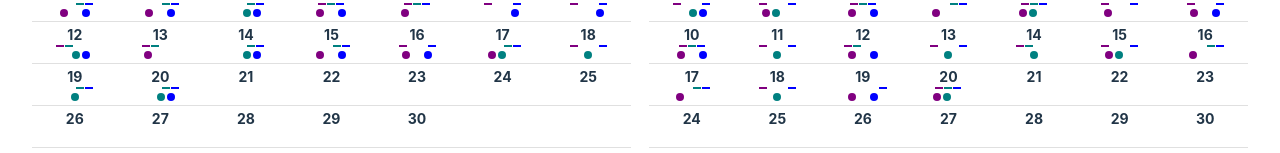
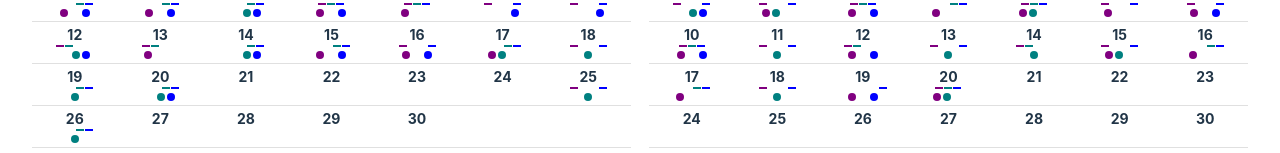
Before and after one commit to gh286991/mobile-swipe-calendar, a React (Vite) app: page / in a window 1280 px wide. Shown: the part 787-940 px from the top of the page. Built offline with nearby package versions, Linux system fonts and the light colour scheme.

Commit message:
feat: add string mode and year view

```diff
--- a/package.json
+++ b/package.json
@@ -1,6 +1,6 @@
 {
   "name": "mobile-swipe-calendar",
-  "version": "0.0.16",
+  "version": "0.0.17",
   "type": "module",
   "main": "dist/mobile-swipe-calendar.js",
   "types": "dist/mobile-swipe-calendar.d.ts",
--- a/src/Component/DayCell/index.tsx
+++ b/src/Component/DayCell/index.tsx
@@ -9,6 +9,7 @@ import {
   typeColors,
   EventCode,
   TypeCode,
+  IStringEvent,
 } from "../../Const/colors";
 
 import { getDate } from "date-fns";
@@ -16,8 +17,10 @@ import { getDate } from "date-fns";
 type DayCellProps = {
   date: Date;
   isToday: boolean;
-  dashColors: Colors[];
-  dotColors: Colors[];
+  dashColors?: Colors[];
+  dotColors?: Colors[];
+  stringEvent?: IStringEvent; // 日期事件文字
+  isSimple?: boolean; // 是否為簡單模式(只顯示icon，不顯示文字)
   onClick: (date: Date) => void;
 };
 
@@ -26,6 +29,8 @@ const DayCell: React.FC<DayCellProps> = ({
   date,
   dashColors,
   dotColors,
+  stringEvent, // 日期事件文字
+  isSimple, // 是否為簡單模式(只顯示icon，不顯示文字)
   onClick,
 }) => {
   const day = getDate(date);
@@ -44,11 +49,12 @@ const DayCell: React.FC<DayCellProps> = ({
   };
 
   function generateColorArray(
-    dotColors: Colors[],
     colorsMap: Record<EventCode | TypeCode, Colors>,
+    dotColors?: Colors[],
   ): (Colors | null)[] {
     const resultArray: (Colors | null)[] = [null, null, null];
 
+    if (dotColors) {
       dotColors.forEach((color) => {
         const colorCode = getColorCode(color, colorsMap);
 
@@ -56,15 +62,18 @@ const DayCell: React.FC<DayCellProps> = ({
           resultArray[colorCode - 1] = color;
         }
       });
+    }
 
     return resultArray;
   }
 
+  const renderDayCell = () => {
+    if (isSimple) {
+      // 若為簡單模式，僅顯示一槓及點icon
       return (
-    <td key={date.toISOString()} onClick={() => onClick(date)}>
-      <div className={isToday ? style.today : ""}>{day}</div>
+        <>
           <div className={style.dashContainer}>
-        {generateColorArray(dashColors, eventColors).map((color, index) =>
+            {generateColorArray(eventColors, dashColors).map((color, index) =>
               color ? (
                 <Dash key={index} color={color} />
               ) : (
@@ -73,7 +82,7 @@ const DayCell: React.FC<DayCellProps> = ({
             )}
           </div>
           <div className={style.dotContainer}>
-        {generateColorArray(dotColors, typeColors).map((color, index) =>
+            {generateColorArray(typeColors, dotColors).map((color, index) =>
               color ? (
                 <Dot key={index} color={color} />
               ) : (
@@ -81,8 +90,35 @@ const DayCell: React.FC<DayCellProps> = ({
               ),
             )}
           </div>
+        </>
+      );
+    } else {
+      // 若非為簡單模式，則顯示文字
+      return (
+        <div
+          className={`${style.stringContainer} string-event-${stringEvent?.eventType}`}
+        >
+          {stringEvent?.eventName}
+        </div>
+      );
+    }
+  };
+
+  return (
+    <td
+      key={date.toISOString()}
+      onClick={() => onClick(date)}
+      className='day-cell'
+    >
+      <div className={isToday ? style.today : ""}>{day}</div>
+      {renderDayCell()}
     </td>
   );
 };
 
+// props 預設值
+DayCell.defaultProps = {
+  isSimple: true, // 是否為簡單模式
+};
+
 export default DayCell;
--- a/src/Component/DayCell/styles.module.scss
+++ b/src/Component/DayCell/styles.module.scss
@@ -13,6 +13,13 @@
     display: flex;
     justify-content: center;
     margin-bottom: 2px;
+}
+
+.stringContainer {
+    display: block;
+    justify-content: center;
+    text-wrap: wrap;
+    height: 1.5em;
 }
 
 .today {
--- a/src/Component/MonthView/index.tsx
+++ b/src/Component/MonthView/index.tsx
@@ -16,10 +16,11 @@ import style from "./style.module.scss";
 type Prop = {
   monthDate: Date;
   dateColorsConfig: DateColorsConfig[];
+  isSimple?: boolean; // 是否為簡單模式(只顯示icon，不顯示文字)
   onClick: (date: Date) => void;
 };
 
-function MonthView({ monthDate, dateColorsConfig, onClick }: Prop) {
+function MonthView({ monthDate, dateColorsConfig, isSimple, onClick }: Prop) {
   const daysInMonth = getDaysInMonth(monthDate);
   const firstDayOfMonth = getDay(startOfMonth(monthDate));
   const days = Array.from({ length: daysInMonth }, (_, idx) => idx + 1);
@@ -31,16 +32,18 @@ function MonthView({ monthDate, dateColorsConfig, onClick }: Prop) {
     const config = dateColorsConfig.find((item) => item.date === key) || {
       events: [],
       types: [],
+      stringEvent: {},
     };
 
     const dashColors = config.events
-      .map((eventCode) => eventColors[eventCode])
+      ?.map((eventCode) => eventColors[eventCode])
       .filter(Boolean);
     const dotColors = config.types
-      .map((typeCode) => typeColors[typeCode])
+      ?.map((typeCode) => typeColors[typeCode])
       .filter(Boolean);
+    const stringEvent = config.stringEvent; // 取得該日期事件文字
 
-    return { dashColors, dotColors };
+    return { dashColors, dotColors, stringEvent };
   };
 
   const getLastRowCellsCount = () => {
@@ -53,7 +56,7 @@ function MonthView({ monthDate, dateColorsConfig, onClick }: Prop) {
   };
 
   return (
-    <div key={monthDate.toString()} className={style.container}>
+    <div key={monthDate.toString()} className={`${style.container} month-view`}>
       <div>{format(monthDate, "MMMM", { locale: zhTW })}</div>
       <table>
         <thead>
@@ -76,7 +79,8 @@ function MonthView({ monthDate, dateColorsConfig, onClick }: Prop) {
               ))}
             {days.slice(0, 7 - firstDayOfMonth).map((day) => {
               const date = new Date(year, month, day);
-              const { dashColors, dotColors } = getColorsForDate(date);
+              const { dashColors, dotColors, stringEvent } =
+                getColorsForDate(date);
 
               return (
                 <DayCell
@@ -85,6 +89,8 @@ function MonthView({ monthDate, dateColorsConfig, onClick }: Prop) {
                   isToday={isToday(date)}
                   dashColors={dashColors}
                   dotColors={dotColors}
+                  isSimple={isSimple}
+                  stringEvent={stringEvent}
                   onClick={onClick}
                 />
               );
@@ -101,15 +107,18 @@ function MonthView({ monthDate, dateColorsConfig, onClick }: Prop) {
                   )
                   .map((day) => {
                     const date = new Date(year, month, day);
-                    const { dashColors, dotColors } = getColorsForDate(date);
+                    const { dashColors, dotColors, stringEvent } =
+                      getColorsForDate(date);
 
                     return (
                       <DayCell
                         key={+date}
                         date={date}
+                        stringEvent={stringEvent}
                         isToday={isToday(date)}
                         dashColors={dashColors}
                         dotColors={dotColors}
+                        isSimple={isSimple}
                         onClick={onClick}
                       />
                     );
@@ -128,4 +137,9 @@ function MonthView({ monthDate, dateColorsConfig, onClick }: Prop) {
   );
 }
 
+// props 預設值
+MonthView.defaultProps = {
+  isSimple: true, // 是否為簡單模式
+};
+
 export default MonthView;
--- a/src/Const/colors.ts
+++ b/src/Const/colors.ts
@@ -14,8 +14,14 @@ export const typeColors: Record<TypeCode, Colors> = {
   3: "blue", // 個人行事曆
 };
 
+export interface IStringEvent {
+  eventName?: string; // 事件名稱
+  eventType?: string; // 事件類型
+}
+
 export declare type DateColorsConfig = {
   date: string;
-  events: EventCode[];
-  types: TypeCode[];
+  events?: EventCode[];
+  types?: TypeCode[];
+  stringEvent?: IStringEvent; // 日期事件文字
 };
--- a/src/Module/Calendar/index.tsx
+++ b/src/Module/Calendar/index.tsx
@@ -8,11 +8,12 @@ import { DateColorsConfig } from "../../Const/colors";
 import style from "./style.module.scss";
 
 type Props = {
+  isSimple?: boolean; // 是否為簡單模式
   dateColorsConfig: DateColorsConfig[];
   onClick: (date: Date) => void;
 };
 
-function Calendar({ dateColorsConfig, onClick }: Props) {
+function Calendar({ isSimple, dateColorsConfig, onClick }: Props) {
   const { focusMonth, setFocusMonth } = useCalendarContext();
   const [monthsToShow, setMonthsToShow] = useState([
     subMonths(new Date(), 1),
@@ -103,6 +104,7 @@ function Calendar({ dateColorsConfig, onClick }: Props) {
             key={+month}
             monthDate={new Date(month)}
             dateColorsConfig={dateColorsConfig}
+            isSimple={isSimple}
             onClick={onClick}
           />
         ))}
@@ -111,4 +113,9 @@ function Calendar({ dateColorsConfig, onClick }: Props) {
   );
 }
 
+// props 預設值
+Calendar.defaultProps = {
+  isSimple: true, // 是否為簡單模式
+};
+
 export default Calendar;
--- a/src/index.ts
+++ b/src/index.ts
@@ -3,4 +3,6 @@ export { default as ListPage } from "./Module/ListPage";
 export { default as GoToTodayButton } from "./Component/GoToTodayButton";
 export { default as GoBackButton } from "./Component/GoBackButton";
 export { default as LegendPage } from "./Module/LegendPage";
+export { default as MonthView } from "./Component/MonthView";
+export { default as YearView } from "./Component/YearView";
 export { CalendarProvider } from "./Module/Calendar/CalendarContext";
--- a/src/mockData/calendar.json
+++ b/src/mockData/calendar.json
@@ -285,7 +285,11 @@
         "types": [
             3,
             3
-        ]
+        ],
+         "stringEvent": {
+            "eventName": "例",
+            "eventType": 2
+        }
     },
     {
         "date": "2023-11-05",
@@ -297,7 +301,11 @@
         "types": [
             3,
             1
-        ]
+        ],
+        "stringEvent": {
+           "eventName": "休",
+           "eventType": 2
+       }
     },
     {
         "date": "2023-11-06",
@@ -369,7 +377,11 @@
         "types": [
             3,
             3
-        ]
+        ],
+        "stringEvent": {
+           "eventName": "例",
+           "eventType": 2
+       }
     },
     {
         "date": "2023-11-12",
@@ -381,7 +393,11 @@
         "types": [
             3,
             2
-        ]
+        ],
+        "stringEvent": {
+           "eventName": "休",
+           "eventType": 2
+       }
     },
     {
         "date": "2023-11-13",
@@ -417,7 +433,11 @@
         "types": [
             3,
             1
-        ]
+        ],
+        "stringEvent": {
+           "eventName": "國定假日",
+           "eventType": 2
+       }
     },
     {
         "date": "2023-11-16",
@@ -441,7 +461,11 @@
         "types": [
             1,
             2
-        ]
+        ],
+        "stringEvent": {
+            "eventName": "公司旅遊假",
+            "eventType": 1
+        }
     },
     {
         "date": "2023-11-18",
@@ -453,7 +477,11 @@
         "types": [
             2,
             2
-        ]
+        ],
+        "stringEvent": {
+           "eventName": "例",
+           "eventType": 2
+       }
     },
     {
         "date": "2023-11-19",
@@ -465,7 +493,43 @@
         "types": [
             2,
             2
-        ]
+        ],
+        "stringEvent": {
+           "eventName": "休",
+           "eventType": 2
+       }
+    },
+    {
+        "date": "2023-11-25",
+        "events": [
+            1,
+            3,
+            1
+        ],
+        "types": [
+            2,
+            2
+        ],
+        "stringEvent": {
+           "eventName": "例",
+           "eventType": 2
+       }
+    },
+    {
+        "date": "2023-11-26",
+        "events": [
+            3,
+            2,
+            3
+        ],
+        "types": [
+            2,
+            2
+        ],
+        "stringEvent": {
+           "eventName": "休",
+           "eventType": 2
+       }
     },
     {
         "date": "2023-11-20",
```
Also changed, not shown: src/Component/YearView/index.tsx (added, +31 -0 lines). Lines whose indentation alone changed are shown as unchanged.
